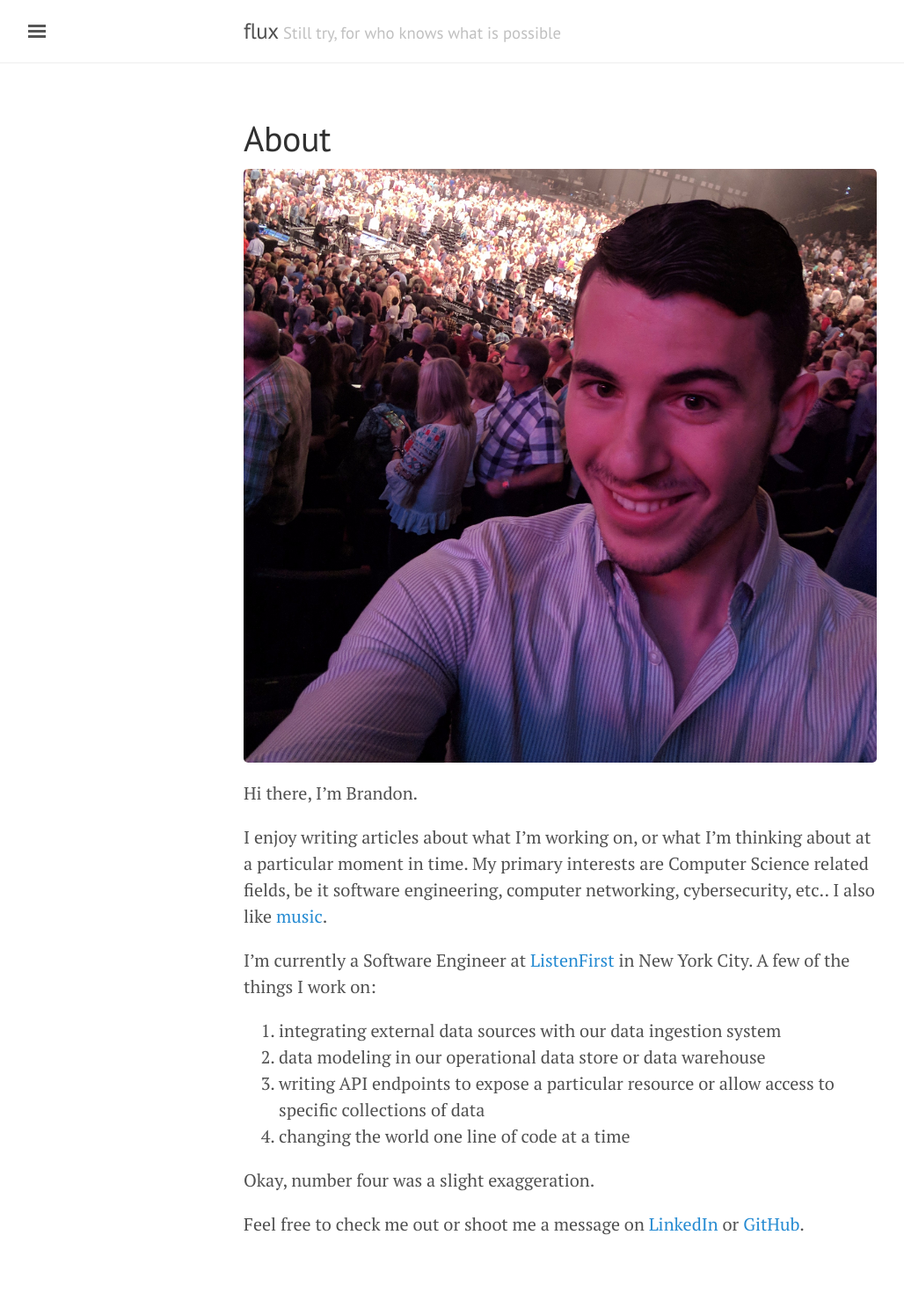
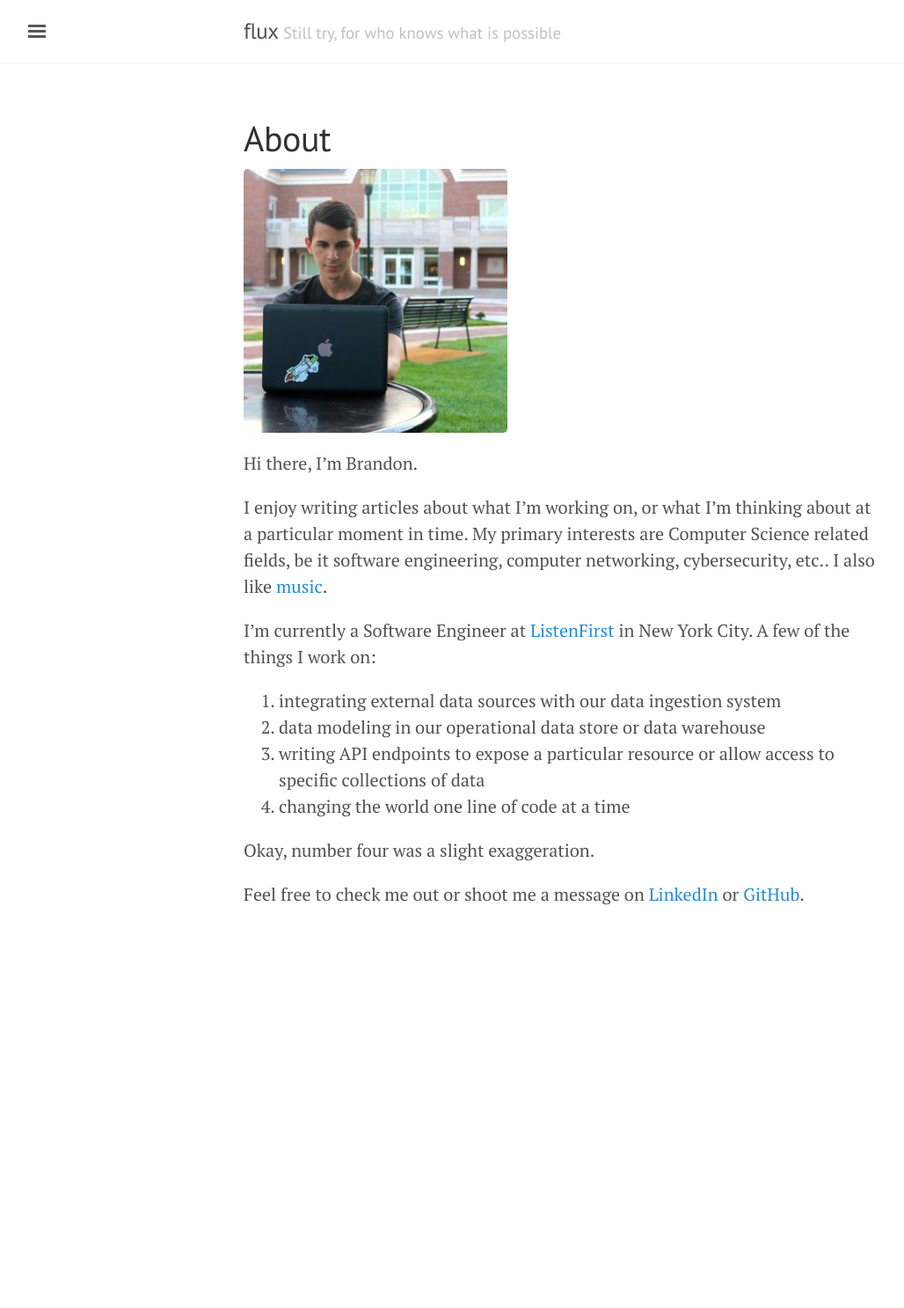
Before and after one commit to brandon-powers/brandon-powers.github.io, a Jekyll site: the page built from about.md, in a window 1280 px wide. Shown: the whole page at 88% size, without its empty margins (3-1031 px from the left). Built offline with Jekyll 4.4.1, drawn with Linux system fonts in a browser that asks for light colours; after the commit the page ends 1112 px from its top, so only the background shows below that.

Commit message:
Change image

```diff
--- a/about.md
+++ b/about.md
@@ -3,7 +3,7 @@ layout: page
 title: About
 ---
 
-<img src="{{ site.baseurl }}/assets/images/concert.jpg" />
+<img src="{{ site.baseurl }}/assets/images/about.jpg" />
 
 Hi there, I'm Brandon.
 
```
Also changed, not shown: assets/images/about.jpg (added), assets/images/concert.jpg (deleted).
